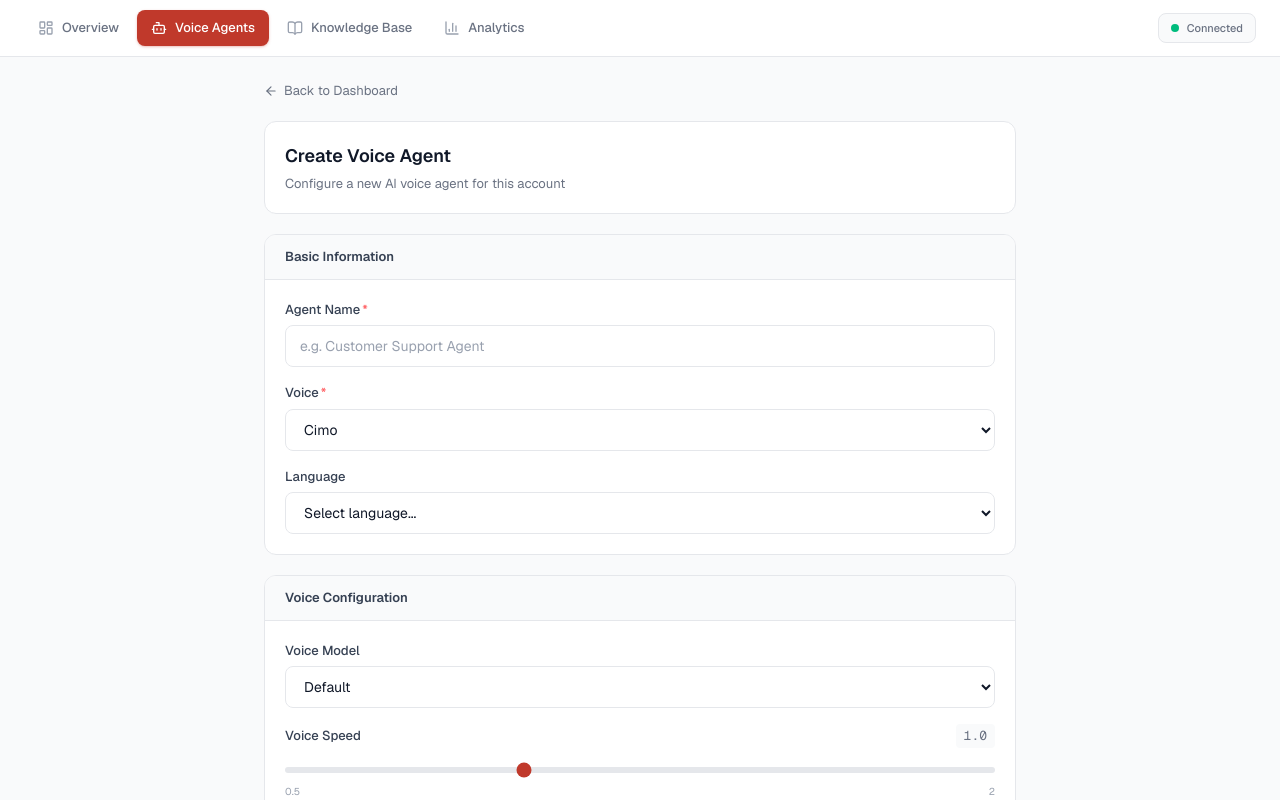
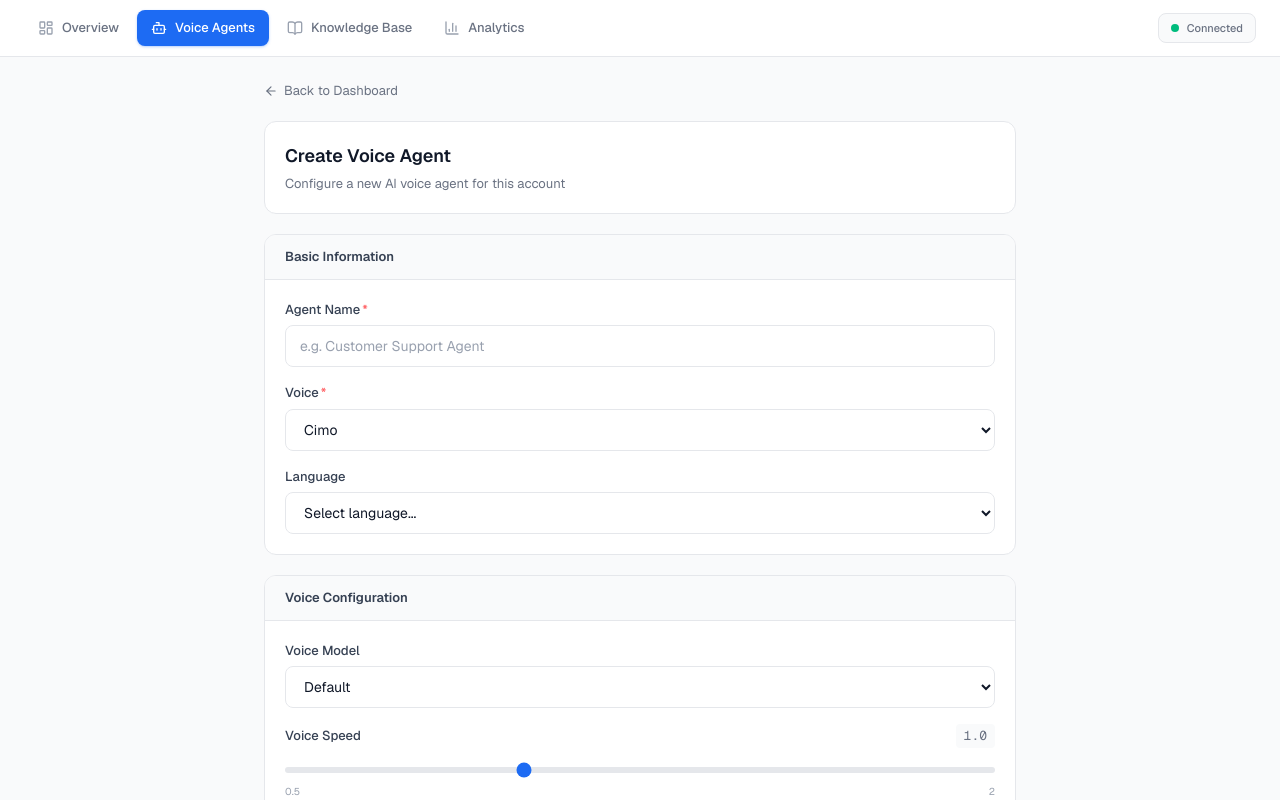
Before and after one commit to habiburRhaman05/Retell-dashboard, a Next.js app: page /retell/1/agents/new in a window 1280 px wide. Built offline with nearby package versions, Linux system fonts and the light colour scheme.

Commit message:
fix ui issues

```diff
--- a/src/app/globals.css
+++ b/src/app/globals.css
@@ -3,7 +3,7 @@
 @theme inline {
   /*
    * Brand ramp - sampled from the Bright AI Solutions host app
-   * (brand-500 = #C0392B, the exact pixel value of its active nav state).
+   * (brand-500 = #1D6BF3, the exact pixel value of its active nav state).
    * This is the ONE place the product's accent color is defined; every
    * `brand-*` utility class (bg-brand-500, text-brand-600, ring-brand-500/20,
    * etc.) derives from it. To re-theme the app, change only this block.
@@ -11,16 +11,16 @@
    * own `accent-*` utility (the CSS accent-color property, e.g. accent-brand-500
    * on a range input).
    */
-  --color-brand-50: #fdf3f2;
-  --color-brand-100: #fae7e5;
-  --color-brand-200: #f4ccc8;
-  --color-brand-300: #e9a29b;
-  --color-brand-400: #dc6c60;
-  --color-brand-500: #c0392b;
-  --color-brand-600: #a02f22;
-  --color-brand-700: #812318;
-  --color-brand-800: #6b1d14;
-  --color-brand-900: #541812;
+  --color-brand-50: #eff6ff;
+  --color-brand-100: #dbeafe;
+  --color-brand-200: #bfdbfe;
+  --color-brand-300: #93c5fd;
+  --color-brand-400: #5b9bf5;
+  --color-brand-500: #1d6bf3;
+  --color-brand-600: #1558d6;
+  --color-brand-700: #1246ad;
+  --color-brand-800: #103b8a;
+  --color-brand-900: #0d2f6e;
 
   --color-primary: var(--color-brand-500);
   --color-primary-hover: var(--color-brand-600);
@@ -42,7 +42,7 @@
   --color-warning-light: #fffbeb;
   /*
    * Destructive actions stay in a visibly different red than the brand
-   * color on purpose - brand-500 (#C0392B) and a standard alert red sit
+   * color on purpose - brand-500 (#1D6BF3) and a standard alert red sit
    * only ~6 degrees of hue apart, so "Delete" and "primary action" buttons
    * would be hard to tell apart on hue alone. danger is pushed cooler
    * (toward magenta) and more saturated to read as a distinct "stop" red,
--- a/src/app/retell/[locationId]/agents/[agentId]/page.tsx
+++ b/src/app/retell/[locationId]/agents/[agentId]/page.tsx
@@ -223,7 +223,7 @@ export default function AgentDetailPage() {
     <div className="h-full flex flex-col">
       {/* Hero header */}
       <div className="bg-white border-b border-gray-200 px-4 lg:px-6 shrink-0">
-        <div className="max-w-[1200px] mx-auto pt-4 pb-4">
+        <div className="max-w-none mx-auto pt-4 pb-4">
           <div className="flex items-center gap-4">
             <Link
               href={`/retell/${locationId}/agents`}
@@ -313,7 +313,7 @@ export default function AgentDetailPage() {
 
       {/* Tabs */}
       <div className="bg-white border-b border-gray-200 px-4 lg:px-6 shrink-0">
-        <div className="max-w-[1200px] mx-auto flex items-center gap-1 overflow-x-auto" role="tablist">
+        <div className="max-w-none mx-auto flex items-center gap-1 overflow-x-auto" role="tablist">
           {TABS.map((t) => {
             const Icon = t.icon;
             const active = tab === t.key;
@@ -347,7 +347,7 @@ export default function AgentDetailPage() {
 
       {/* Main content */}
       <div className="flex-1 overflow-y-auto bg-gray-50/70">
-        <div className="max-w-[1200px] mx-auto px-4 lg:px-6 py-6">
+        <div className="max-w-none mx-auto px-4 lg:px-6 py-6">
           {tab === "prompt" && (
             <div className="space-y-4 animate-fade-in">
               <section className="rounded-xl border border-gray-200 bg-white shadow-sm overflow-hidden">
--- a/src/app/retell/[locationId]/agents/page.tsx
+++ b/src/app/retell/[locationId]/agents/page.tsx
@@ -259,7 +259,7 @@ export default function AgentsPage() {
   };
 
   return (
-    <div className="max-w-[1800px] mx-auto px-4 lg:px-6 py-8 animate-fade-in">
+    <div className="max-w-none mx-auto px-4 lg:px-6 py-8 animate-fade-in">
       <PageHeader
         title="Voice Agents"
         description="Manage your AI voice agents"
--- a/src/app/retell/[locationId]/analytics/page.tsx
+++ b/src/app/retell/[locationId]/analytics/page.tsx
@@ -28,7 +28,7 @@ export default function AnalyticsPage() {
   );
 
   return (
-    <div className="max-w-[1800px] mx-auto px-4 lg:px-6 py-6">
+    <div className="max-w-none mx-auto px-4 lg:px-6 py-6">
       <div className="flex items-center justify-between mb-5">
         <div>
           <h1 className="text-lg font-semibold text-gray-900">Analytics</h1>
--- a/src/app/retell/[locationId]/dashboard/page.tsx
+++ b/src/app/retell/[locationId]/dashboard/page.tsx
@@ -82,7 +82,7 @@ export default function OverviewPage() {
 
   if (isLoading) {
     return (
-      <div className="max-w-[1800px] mx-auto px-4 lg:px-6 py-8">
+      <div className="max-w-none mx-auto px-4 lg:px-6 py-8">
         <div className="h-10 w-64 bg-gray-100 rounded-lg animate-pulse mb-8" />
         <div className="grid grid-cols-1 sm:grid-cols-2 lg:grid-cols-4 gap-4 mb-8">
           {[...Array(4)].map((_, i) => (
@@ -101,7 +101,7 @@ export default function OverviewPage() {
   }
 
   return (
-    <div className="max-w-[1800px] mx-auto px-4 lg:px-6 py-8 animate-fade-in">
+    <div className="max-w-none mx-auto px-4 lg:px-6 py-8 animate-fade-in">
       {/* Greeting header */}
       <div className="mb-8">
         <h1 className="text-2xl font-bold text-gray-900 tracking-tight">
--- a/src/app/retell/[locationId]/knowledge-base/[kbId]/page.tsx
+++ b/src/app/retell/[locationId]/knowledge-base/[kbId]/page.tsx
@@ -146,7 +146,7 @@ export default function KnowledgeBaseDetailPage() {
     <div className="h-full flex flex-col">
       {/* Hero header */}
       <div className="bg-white border-b border-gray-200 px-4 lg:px-6 shrink-0">
-        <div className="max-w-[1100px] mx-auto py-4 flex items-center gap-4">
+        <div className="max-w-none mx-auto py-4 flex items-center gap-4">
           <Link
             href={`/retell/${locationId}/knowledge-base`}
             className="p-2 -ml-2 rounded-lg hover:bg-gray-100 transition-colors shrink-0"
@@ -193,7 +193,7 @@ export default function KnowledgeBaseDetailPage() {
 
       {/* Main content */}
       <div className="flex-1 overflow-y-auto bg-gray-50/70">
-        <div className="max-w-[1100px] mx-auto px-4 lg:px-6 py-6 space-y-5 animate-fade-in">
+        <div className="max-w-none mx-auto px-4 lg:px-6 py-6 space-y-5 animate-fade-in">
           {(kb.status === "in_progress" || kb.status === "refreshing_in_progress") && (
             <div className="flex items-center gap-3 px-4 py-3 rounded-xl bg-amber-50 border border-amber-200">
               <Loader2 className="w-4 h-4 text-amber-500 animate-spin shrink-0" />
--- a/src/app/retell/[locationId]/knowledge-base/page.tsx
+++ b/src/app/retell/[locationId]/knowledge-base/page.tsx
@@ -74,7 +74,7 @@ export default function KnowledgeBasePage() {
   };
 
   return (
-    <div className="max-w-[1800px] mx-auto px-4 lg:px-6 py-8 animate-fade-in">
+    <div className="max-w-none mx-auto px-4 lg:px-6 py-8 animate-fade-in">
       <PageHeader
         title="Knowledge Bases"
         description="Manage documents, text, and URLs your agents can reference"
--- a/src/components/layout/top-navbar.tsx
+++ b/src/components/layout/top-navbar.tsx
@@ -57,7 +57,7 @@ export function TopNavbar() {
   return (
     <>
       <header className="bg-white border-b border-gray-200/80 shrink-0 sticky top-0 z-30">
-        <div className="max-w-[1800px] mx-auto px-4 lg:px-6">
+        <div className="max-w-none mx-auto px-4 lg:px-6">
           <div className="flex items-center h-14">
             <nav className="hidden md:flex items-center gap-1 flex-1">
               {NAV_LINKS.map((link) => {
```
